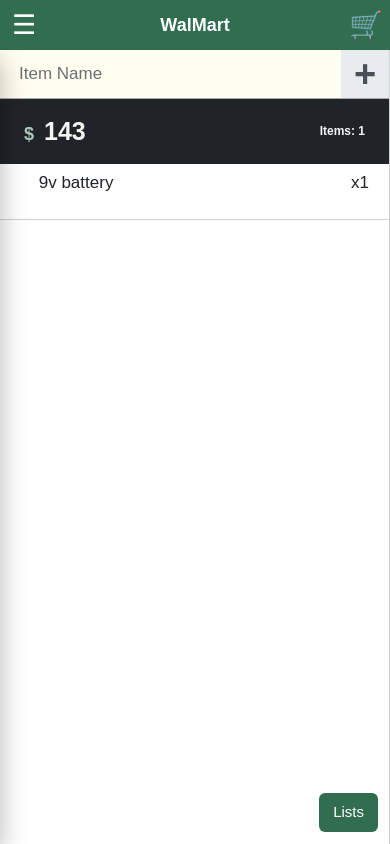
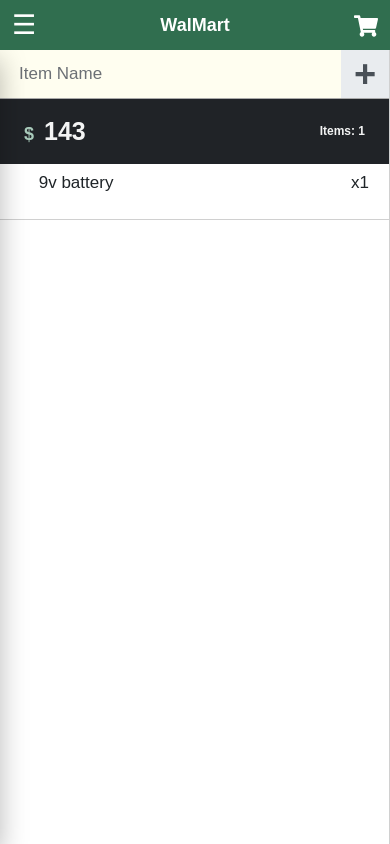
Before and after one commit to mwilber/listimate, a PHP site: page / in a window 390 px wide. Run offline with PHP 8.4, Linux system fonts and the light colour scheme.

Commit message:
Refine mobile controls and inline icons
- replace glyph controls with inline svg icons

- remove redundant mobile list/detail controls

- add render regressions for icon and toolbar markup

```diff
--- /dev/null
+++ b/src/render/icons.js
@@ -0,0 +1,25 @@
+import { html } from '../../vendor/arrow-core.mjs'
+
+export function ChevronLeftIcon() {
+  return html`
+    <svg aria-hidden="true" focusable="false" data-prefix="fas" data-icon="chevron-left" class="chevron-left-icon svg-inline--fa fa-chevron-left fa-w-10" role="img" xmlns="http://www.w3.org/2000/svg" viewBox="0 0 320 512"><path fill="currentColor" d="M34.52 239.03L228.87 44.69c9.37-9.37 24.57-9.37 33.94 0l22.67 22.67c9.36 9.36 9.37 24.52.04 33.9L131.49 256l154.02 154.75c9.34 9.38 9.32 24.54-.04 33.9l-22.67 22.67c-9.37 9.37-24.57 9.37-33.94 0L34.52 272.97c-9.37-9.37-9.37-24.57 0-33.94z"></path></svg>
+  `
+}
+
+export function CheckIcon() {
+  return html`
+    <svg aria-hidden="true" focusable="false" data-prefix="fas" data-icon="check" class="check-icon svg-inline--fa fa-check fa-w-16" role="img" xmlns="http://www.w3.org/2000/svg" viewBox="0 0 512 512"><path fill="currentColor" d="M173.898 439.404l-166.4-166.4c-9.997-9.997-9.997-26.206 0-36.204l36.203-36.204c9.997-9.998 26.207-9.998 36.204 0L192 312.69 432.095 72.596c9.997-9.997 26.207-9.997 36.204 0l36.203 36.204c9.997 9.997 9.997 26.206 0 36.204l-294.4 294.401c-9.998 9.997-26.207 9.997-36.204-.001z"></path></svg>
+  `
+}
+
+export function MapPinIcon() {
+  return html`
+    <svg aria-hidden="true" focusable="false" data-prefix="far" data-icon="map-pin" class="pin-icon svg-inline--fa fa-map-pin fa-w-9" role="img" xmlns="http://www.w3.org/2000/svg" viewBox="0 0 288 512"><path fill="currentColor" d="M144 0C64.47 0 0 64.47 0 144c0 71.31 51.96 130.1 120 141.58v197.64l16.51 24.77c3.56 5.34 11.41 5.34 14.98 0L168 483.22V285.58C236.04 274.1 288 215.31 288 144 288 64.47 223.53 0 144 0zm0 240c-52.94 0-96-43.07-96-96 0-52.94 43.06-96 96-96s96 43.06 96 96c0 52.93-43.06 96-96 96zm0-160c-35.28 0-64 28.7-64 64 0 8.84 7.16 16 16 16s16-7.16 16-16c0-17.64 14.34-32 32-32 8.84 0 16-7.16 16-16s-7.16-16-16-16z"></path></svg>
+  `
+}
+
+export function TrashIcon() {
+  return html`
+    <svg aria-hidden="true" focusable="false" data-prefix="far" data-icon="trash-alt" class="trash-icon svg-inline--fa fa-trash-alt fa-w-14" role="img" xmlns="http://www.w3.org/2000/svg" viewBox="0 0 448 512"><path fill="currentColor" d="M268 416h24a12 12 0 0 0 12-12V188a12 12 0 0 0-12-12h-24a12 12 0 0 0-12 12v216a12 12 0 0 0 12 12zM432 80h-82.41l-34-56.7A48 48 0 0 0 274.41 0H173.59a48 48 0 0 0-41.16 23.3L98.41 80H16A16 16 0 0 0 0 96v16a16 16 0 0 0 16 16h16v336a48 48 0 0 0 48 48h288a48 48 0 0 0 48-48V128h16a16 16 0 0 0 16-16V96a16 16 0 0 0-16-16zM171.84 50.91A6 6 0 0 1 177 48h94a6 6 0 0 1 5.15 2.91L293.61 80H154.39zM368 464H80V128h288zm-212-48h24a12 12 0 0 0 12-12V188a12 12 0 0 0-12-12h-24a12 12 0 0 0-12 12v216a12 12 0 0 0 12 12z"></path></svg>
+  `
+}
--- a/src/render/itemDetail.js
+++ b/src/render/itemDetail.js
@@ -12,6 +12,7 @@ import {
 } from '../actions/items.js'
 import { activeItem, priceInfo } from '../selectors.js'
 import { state } from '../store.js'
+import { CheckIcon, MapPinIcon, TrashIcon } from './icons.js'
 
 export function ItemDetailPane() {
   return html`
@@ -28,10 +29,6 @@ function detailTemplate() {
   const info = priceInfo(state, item)
 
   return html`
-    <div class="detail-toolbar">
-      <button class="icon-button" type="button" aria-label="Back to items" @click="${closeItem}">‹</button>
-    </div>
-
     <div class="detail-body">
       <h2>${() => activeItem(state)?.name}</h2>
 
@@ -72,7 +69,7 @@ function detailTemplate() {
         </div>
       </div>
 
-      <button class="primary-action" type="button" @click="${saveItem}" aria-label="Save item">✓</button>
+      <button class="primary-action" type="button" @click="${saveItem}" aria-label="Save item">${CheckIcon()}</button>
 
       <div class="detail-actions">
         <button
@@ -82,7 +79,7 @@ function detailTemplate() {
           aria-pressed="${() => activeItem(state)?.pinned === 'true' ? 'true' : 'false'}"
           aria-label="Toggle pinned"
         >
-          ⌖
+          ${MapPinIcon()}
         </button>
         <button class="secondary-action" type="button" @click="${saveRememberedPriceOnly}" aria-label="Remember price only">$</button>
         <button
@@ -97,7 +94,7 @@ function detailTemplate() {
       </div>
 
       <button class="delete-action" type="button" @click="${deleteItem}" aria-label="Delete item">
-        ${() => state.ui.confirmDeleteItem ? 'CONFIRM DELETE' : '🗑'}
+        ${() => state.ui.confirmDeleteItem ? 'CONFIRM DELETE' : TrashIcon()}
       </button>
     </div>
   `
--- a/src/render/items.js
+++ b/src/render/items.js
@@ -2,6 +2,7 @@ import { html } from '../../vendor/arrow-core.mjs'
 import { addItem, openItem } from '../actions/items.js'
 import { activeList, isChecked, missingCount, priceInfo, totalDisplay, visibleItems } from '../selectors.js'
 import { state } from '../store.js'
+import { MapPinIcon } from './icons.js'
 
 export function ItemsPane() {
   return html`
@@ -47,7 +48,7 @@ export function ItemsPane() {
               >
                 <span class="item-copy">
                   <span class="item-name">
-                    <span class="pin" aria-hidden="true">${() => item.pinned === 'true' ? '⌖' : ''}</span>
+                    <span class="pin" aria-hidden="true">${() => item.pinned === 'true' ? MapPinIcon() : ''}</span>
                     ${() => item.name}
                   </span>
                   <span class="price-tags">
--- a/src/render/lists.js
+++ b/src/render/lists.js
@@ -1,6 +1,7 @@
 import { html } from '../../vendor/arrow-core.mjs'
 import { addList, deleteList, selectList } from '../actions/lists.js'
 import { state } from '../store.js'
+import { TrashIcon } from './icons.js'
 
 export function ListsPane() {
   return html`
@@ -36,7 +37,7 @@ export function ListsPane() {
                 aria-label="${() => `Delete ${list.name}`}"
                 @click="${() => deleteList(index)}"
               >
-                🗑
+                ${TrashIcon()}
               </button>
             ` : ''}
           </div>
--- a/src/render/shell.js
+++ b/src/render/shell.js
@@ -1,8 +1,9 @@
 import { html } from '../../vendor/arrow-core.mjs'
 import { checkout } from '../actions/checkout.js'
-import { backFromItems, title, toggleMenu } from '../actions/lists.js'
+import { title, toggleMenu } from '../actions/lists.js'
 import { activeItem, activeList } from '../selectors.js'
 import { state } from '../store.js'
+import { ChevronLeftIcon } from './icons.js'
 import { ItemDetailPane } from './itemDetail.js'
 import { ItemsPane } from './items.js'
 import { ListsPane } from './lists.js'
@@ -19,11 +20,13 @@ export function Shell() {
           aria-label="${() => activeItem(state) ? 'Back' : 'Menu'}"
           @click="${toggleMenu}"
         >
-          ${() => activeItem(state) ? '‹' : '☰'}
+          ${() => activeItem(state) ? ChevronLeftIcon() : '☰'}
         </button>
         <h1>${() => title()}</h1>
         ${() => activeList(state) ? html`
-          <button class="header-button" type="button" aria-label="Checkout" @click="${checkout}">🛒</button>
+          <button class="header-button" type="button" aria-label="Checkout" @click="${checkout}">
+            <svg aria-hidden="true" focusable="false" data-prefix="fas" data-icon="shopping-cart" class="cart-icon svg-inline--fa fa-shopping-cart fa-w-18" role="img" xmlns="http://www.w3.org/2000/svg" viewBox="0 0 576 512"><path fill="currentColor" d="M528.12 301.319l47.273-208C578.806 78.301 567.391 64 551.99 64H159.208l-9.166-44.81C147.758 8.021 137.93 0 126.529 0H24C10.745 0 0 10.745 0 24v16c0 13.255 10.745 24 24 24h69.883l70.248 343.435C147.325 417.1 136 435.222 136 456c0 30.928 25.072 56 56 56s56-25.072 56-56c0-15.674-6.447-29.835-16.824-40h209.647C430.447 426.165 424 440.326 424 456c0 30.928 25.072 56 56 56s56-25.072 56-56c0-22.172-12.888-41.332-31.579-50.405l5.517-24.276c3.413-15.018-8.002-29.319-23.403-29.319H218.117l-6.545-32h293.145c11.206 0 20.92-7.754 23.403-18.681z"></path></svg>
+          </button>
         ` : html`<span class="header-spacer"></span>`}
       </header>
 
@@ -36,10 +39,6 @@ export function Shell() {
         ${ItemsPane()}
         ${ItemDetailPane()}
       </main>
-
-      ${() => activeList(state) && !activeItem(state) ? html`
-        <button class="mobile-back" type="button" @click="${backFromItems}">Lists</button>
-      ` : ''}
     </div>
     `}
   `
--- a/src/styles/components.css
+++ b/src/styles/components.css
@@ -149,7 +149,19 @@
   display: inline-block;
   min-width: 18px;
   color: #2d3338;
-  font-size: 18px;
+  vertical-align: middle;
+}
+
+.pin .pin-icon {
+  width: 10px;
+  height: 18px;
+  transform: rotate(-20deg);
+}
+
+.secondary-action .pin-icon {
+  width: 18px;
+  height: 32px;
+  transform: rotate(-20deg);
 }
 
 .price-tags {
@@ -174,17 +186,6 @@
   align-items: start;
   justify-content: end;
   white-space: nowrap;
-}
-
-.detail-toolbar {
-  height: 49px;
-  display: flex;
-  gap: 1px;
-  background: var(--button-background-color);
-}
-
-.detail-toolbar .icon-button {
-  width: 48px;
 }
 
 .detail-body {
@@ -291,6 +292,11 @@
   background: var(--accent-background-color);
 }
 
+.primary-action .check-icon {
+  width: 42px;
+  height: 42px;
+}
+
 .detail-actions {
   display: grid;
   grid-template-columns: repeat(3, 1fr);
@@ -316,6 +322,16 @@
   height: 107px;
   background: var(--alert-background-color);
   font-size: 28px;
+}
+
+.row-action .trash-icon {
+  width: 16px;
+  height: 18px;
+}
+
+.delete-action .trash-icon {
+  width: 26px;
+  height: 30px;
 }
 
 .login-screen {
--- a/src/styles/layout.css
+++ b/src/styles/layout.css
@@ -36,6 +36,18 @@
   line-height: 1;
 }
 
+.cart-icon {
+  width: 24px;
+  height: 22px;
+  vertical-align: middle;
+}
+
+.chevron-left-icon {
+  width: 13px;
+  height: 22px;
+  vertical-align: middle;
+}
+
 .panes {
   height: calc(100vh - var(--logo-height));
   display: grid;
@@ -61,10 +73,6 @@
   min-height: 0;
   overflow: auto;
   -webkit-overflow-scrolling: touch;
-}
-
-.mobile-back {
-  display: none;
 }
 
 .sync-banner {
@@ -136,17 +144,4 @@
     width: 100vw;
   }
 
-  .mobile-back {
-    position: fixed;
-    right: 12px;
-    bottom: 12px;
-    z-index: 12;
-    display: block;
-    border: 0;
-    border-radius: 6px;
-    padding: 10px 14px;
-    color: #fff;
-    background: var(--header-background-color);
-    font-size: 15px;
-  }
 }
--- a/sw.js
+++ b/sw.js
@@ -1,4 +1,4 @@
-const CACHE_NAME = 'listimate-v9'
+const CACHE_NAME = 'listimate-v16'
 const APP_SHELL = [
   '/',
   '/index.html',
@@ -19,6 +19,7 @@ const APP_SHELL = [
   '/src/actions/lists.js',
   '/src/actions/prices.js',
   '/src/render/itemDetail.js',
+  '/src/render/icons.js',
   '/src/render/items.js',
   '/src/render/lists.js',
   '/src/render/login.js',
```
Also changed, not shown: test/item-detail-render.test.js (+34 -2 lines), test/item-list-render.test.js (+16 -0 lines), test/list-render.test.js (added, +12 -0 lines), test/shell-render.test.js (added, +30 -0 lines).
